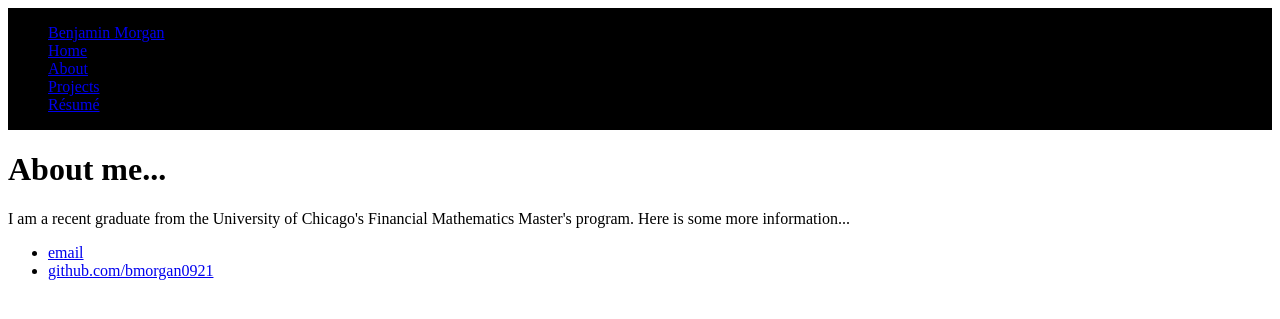
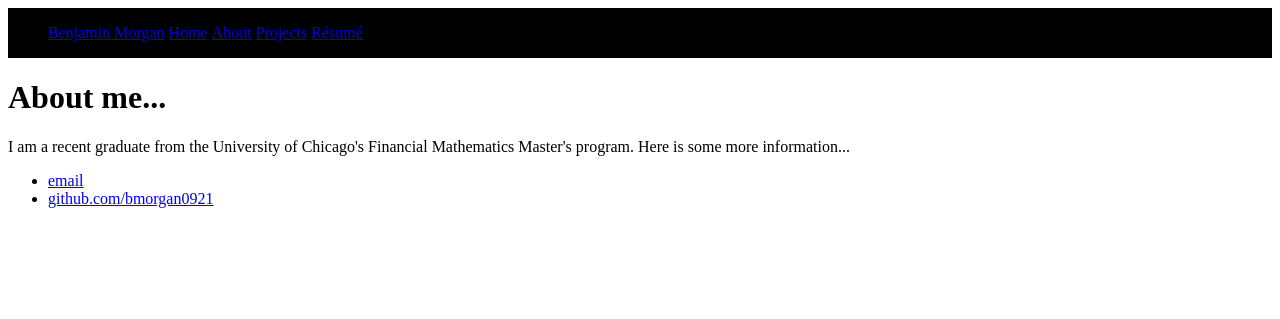
Before and after one commit to bmorgan0921/bmorgan0921.github.io, a Jekyll site: the page built from about/index.html, in a window 1280 px wide. Shown: the top 319 px of the page. Built offline with Jekyll 4.4.1, drawn with Linux system fonts in a browser that asks for light colours.

Commit message:
change topnav li display to inline

```diff
--- a/css/main.css
+++ b/css/main.css
@@ -2,3 +2,4 @@ div.c1 section ul li.c2 { color:black; }
 div.c1 section ul li.c2 a { color:black; }
 .link { color:black; text-decoration: none; background-color: none;}
 .topnav { background-color: black; overflow: hidden;}
+.topnav li { display: inline;}
```
